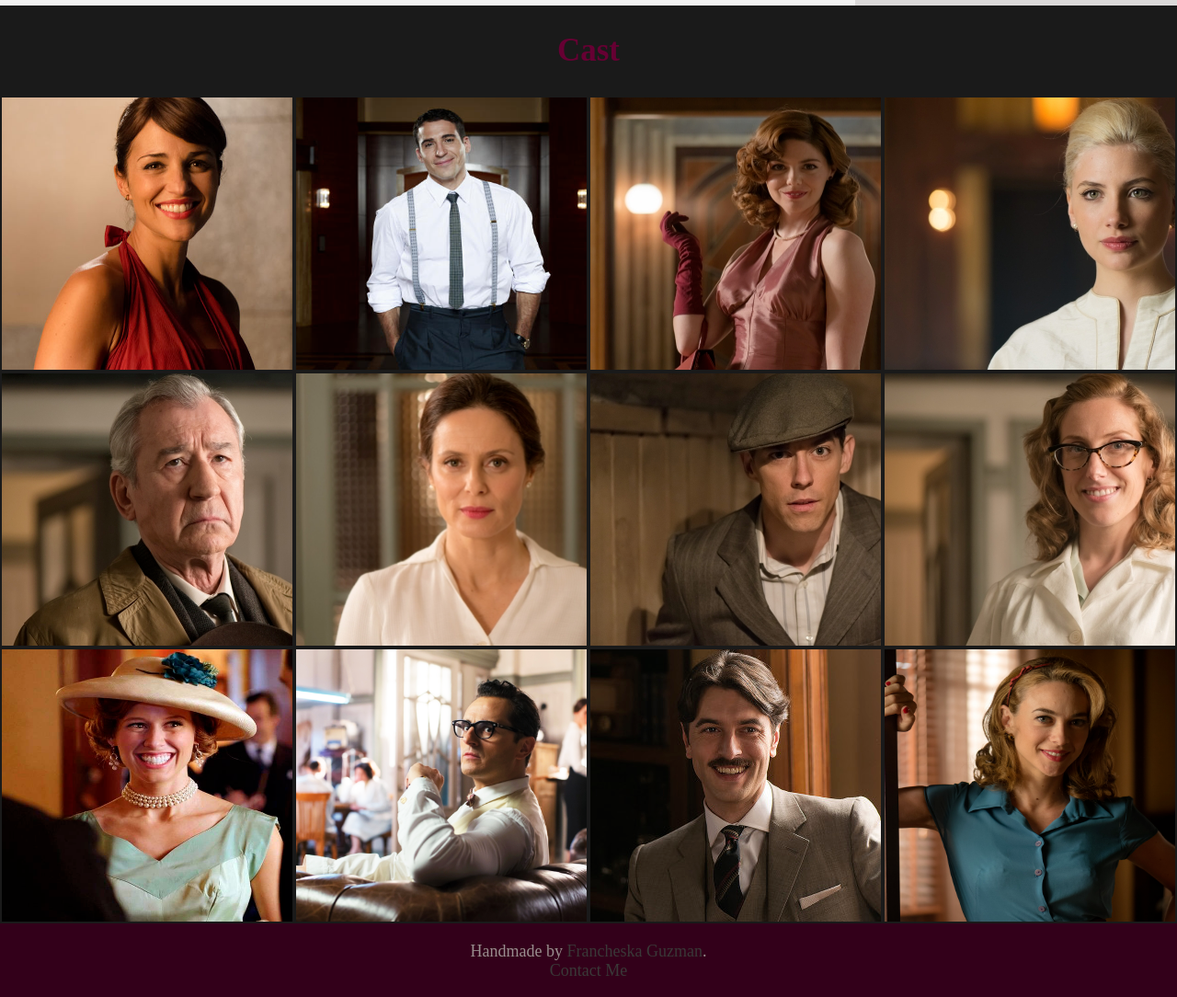
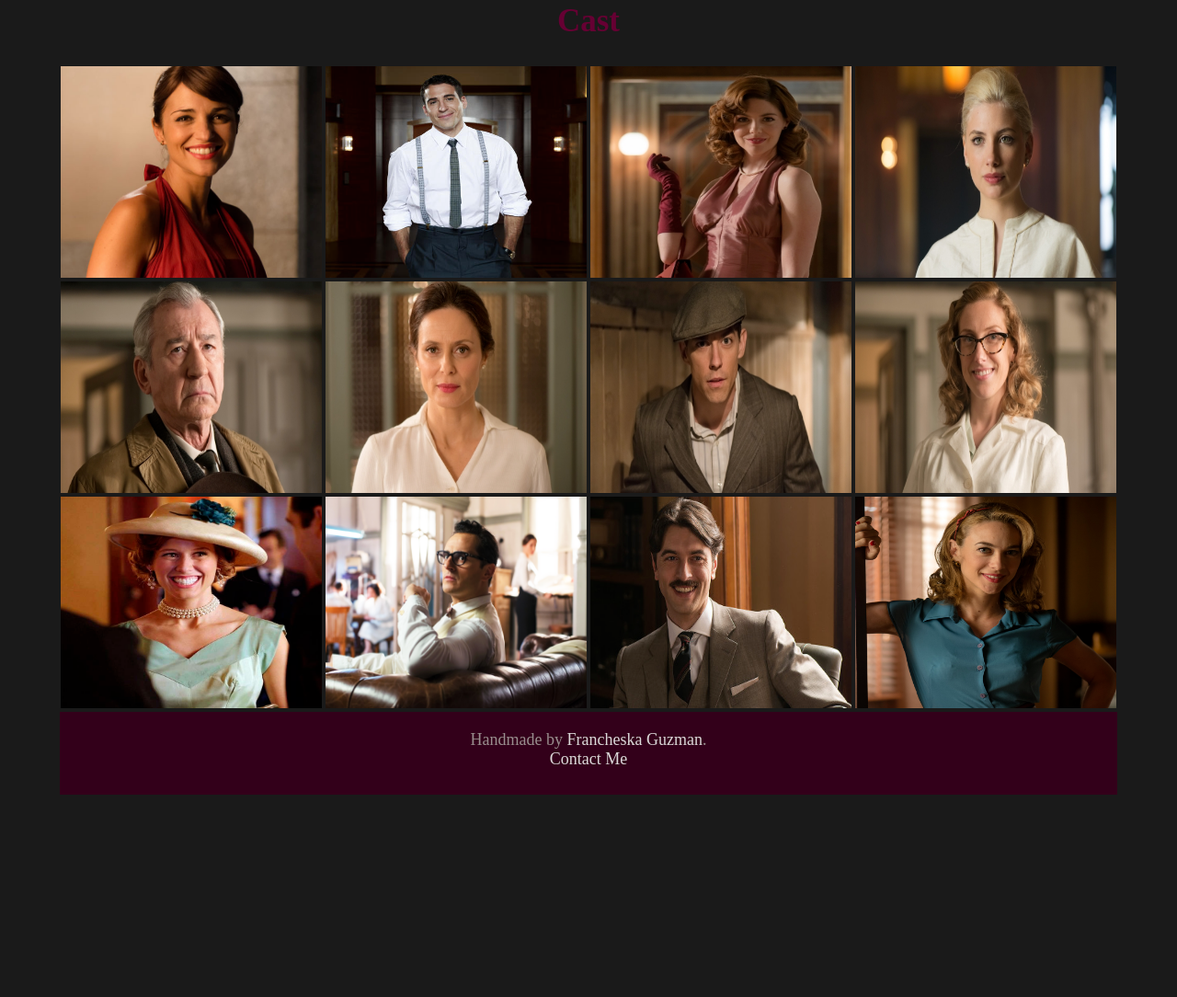
Before and after one commit to francheska-guzman/velvet, a plain HTML site: page index.html in a window 1280 px wide. Shown: the part 994-2078 px from the top of the page at 92% size. After the commit the page ends 1858 px from the top, so only its background shows below. Drawn offline with Linux system fonts and the light colour scheme; a web font is replaced by a local one.

Commit message:
Making some improvements to an old project.

```diff
--- a/index.html
+++ b/index.html
@@ -51,48 +51,24 @@ March 7, 2017
 <!-- List of the characters of Velvet. -->
 <div id="theCast">
 <h2>Cast</h2>
-<div class="cast">
-	<div class="character"><img class="imageCast" src="images/cast/ana.png">
-	<p class="aboutCast">Character: Ana Rivera<br/><br/>Actor: Paula Echevarria</p>
+	<div class="cast">
+		<img class="imageCast" src="images/cast/ana.png">
+		<img class="imageCast" src="images/cast/alberto.png">
+		<img class="imageCast" src="images/cast/cristina.png">
+		<img class="imageCast" src="images/cast/patricia.png">
 	</div>
-	<div class="character"><img class="imageCast" src="images/cast/alberto.png">
-	<p class="aboutCast">Character: Alberto Marquez<br/><br/>Actor: Miguel A. Silvestre</p>
+	<div class="cast">
+		<img class="imageCast" src="images/cast/emilio.png">
+		<img class="imageCast" src="images/cast/blanca.png">
+		<img class="imageCast" src="images/cast/pedro.png">
+		<img class="imageCast" src="images/cast/rita.png">
 	</div>
-	<div class="character"><img class="imageCast" src="images/cast/cristina.png">
-	<p class="aboutCast">Character: Cristina Otegui<br/><br/>Actor: Manuela Velasco</p>
+	<div class="cast">
+		<img class="imageCast" src="images/cast/luisa.png">
+		<img class="imageCast" src="images/cast/raul.png">
+		<img class="imageCast" src="images/cast/mateo.png">
+		<img class="imageCast" src="images/cast/clara.png">
 	</div>
-	<div class="character"><img class="imageCast" src="images/cast/patricia.png">
-	<p class="aboutCast">Character: Patricia Marquez</br><br/>Actor: Miriam Giovanelli</p>
-	</div>
-</div>
-<div class="cast">
-	<div class="character"><img class="imageCast" src="images/cast/emilio.png">
-	<p class="aboutCast">Character: Emilio Lopez<br/><br/>Actor: Jose Sacristan</p>
-	</div>
-	<div class="character"><img class="imageCast" src="images/cast/blanca.png">
-	<p class="aboutCast">Character: Blanca Soto<br/><br/>Actor: Aitana Sanchez</p>
-	</div>
-	<div class="character"><img class="imageCast" src="images/cast/pedro.png">
-	<p class="aboutCast">Character: Pedro Infantes<br/><br/>Actor: Adrian Lastra</p>
-	</div>
-	<div class="character"><img class="imageCast" src="images/cast/rita.png">
-	<p class="aboutCast">Character: Margarita "Rita" Montesinos<br/><br/>Actor: Cecilia Freire</p>
-	</div>
-	</div>
-<div class="cast">
-	<div class="character"><img class="imageCast" src="images/cast/luisa.png">
-	<p class="aboutCast">Character: Luisa<br/><br/>Actor: Manuela Velles</p>
-	</div>
-	<div class="character"><img class="imageCast" src="images/cast/raul.png">
-	<p class="aboutCast">Character: Raul de la Riva<br/><br/>Actor: Asier Etxeandia</p>
-	</div>
-	<div class="character"><img class="imageCast" src="images/cast/mateo.png">
-	<p class="aboutCast">Character: Mateo Ruiz<br/><br/>Actor: Javier Rey</p>
-	</div>
-	<div class="character"><img class="imageCast" src="images/cast/clara.png">
-	<p class="aboutCast">Character: Clara Montesinos<br/><br/>Actor: Marta Hazas</p>
-	</div>
-</div>
 </div>
 </body>
 <footer>
@@ -100,9 +76,9 @@ March 7, 2017
 <audio autoplay>
 <source src="media/velvet.mp3" type="audio/mpeg">
 </audio>
-Handmade by <a href="http://francheskaguzman.io" target="_blank">Francheska Guzman</a>.
+Handmade by <a class="footer-info" href="http://francheskaguzman.io" target="_blank">Francheska Guzman</a>.
 <br>
-<a href="#openInfo">Contact Me</a>
+<a class="footer-info" href="#openInfo">Contact Me</a>
 <div id="openInfo" class="modalDialog">
 	<div>
 		<a href="#close" title="Close" class="close">X</a>
--- a/style.css
+++ b/style.css
@@ -1,4 +1,5 @@
 body {
+	width: 1150px;
     margin: 0 auto;
     background-color: #1A1A1A;
 }
@@ -127,51 +128,21 @@ li a:hover {
 /* List of the characters of Velvet. */
 
 #theCast {
-	width: auto;
 	text-align: center;
-	display: inline;
 	overflow: hidden;
 }
 
 .cast {
-	width: auto;
-	height: 300px;
-	display: flex;
-	justify-content: space-between;
-	overflow: hidden;
-}
-
-.character {
-	flex: 1;
-	background-color: #262626;
-	margin: 2px;
-	overflow: hidden;
-}
-
-.character:hover {
-	background-color: #F2F2F2;
-	transition: 3s;
+	height: 250px;
+	display: inline;
 }
 
 .imageCast {
-	min-width: 350px;
-	height: 300px;
-	display: flex;
-	justify-content: space-between;
+	width: 284px;
+	height: 230px;
+	background-color: #262626;
 }
 
-.imageCast img {
-	flex: 1;
-	background-color: #262626;
-	margin: 2px;
-}
-
-/* When hover images of cast, shows name of actor. */
-
-.aboutCast {
-	visibility: hidden;
-	position: relative;
-}
 /* Seasons page */
 
 #season {
@@ -227,10 +198,18 @@ footer {
 	height: 50px;
 	background-color: #33001a;
 	padding-top: 20px;
-	padding-bottom: 10px;
+	padding-bottom: 20px;
 	font-size: 18px;
 	color: #998e8e;
 	text-align: center;
+}
+
+.footer-info {
+	color: #dbd9d9;
+}
+
+.footer-info:hover {
+	color: #f8f8f8;
 }
 
 #openInfo {
```
Also changed, not shown: seasons.html (+2 -2 lines).
